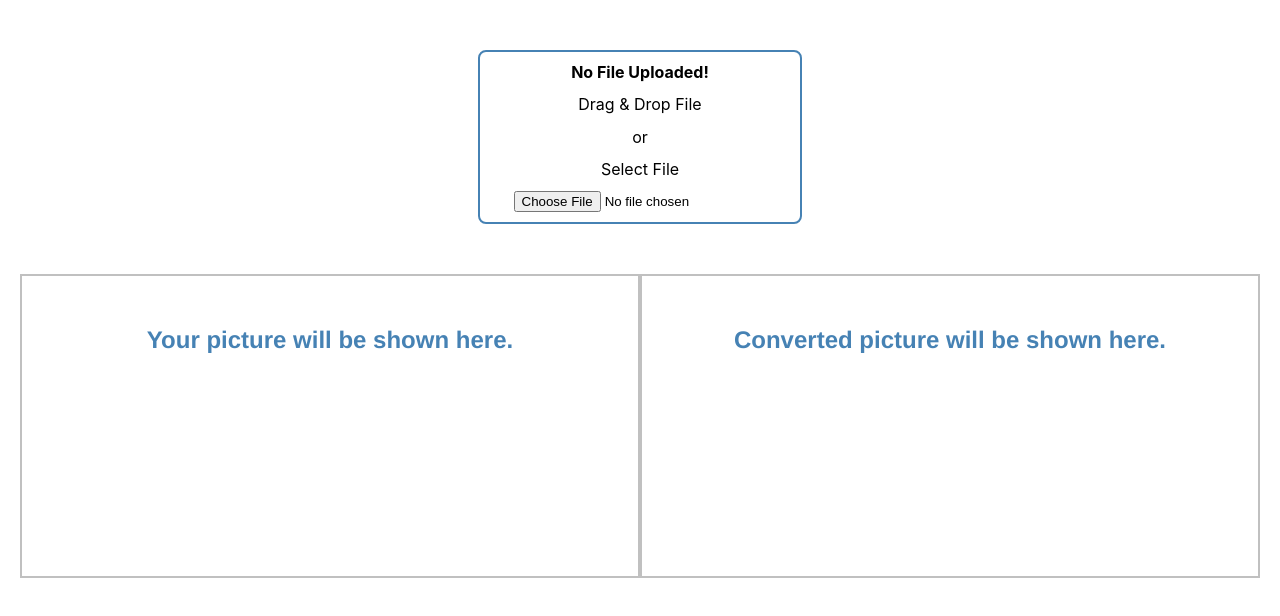
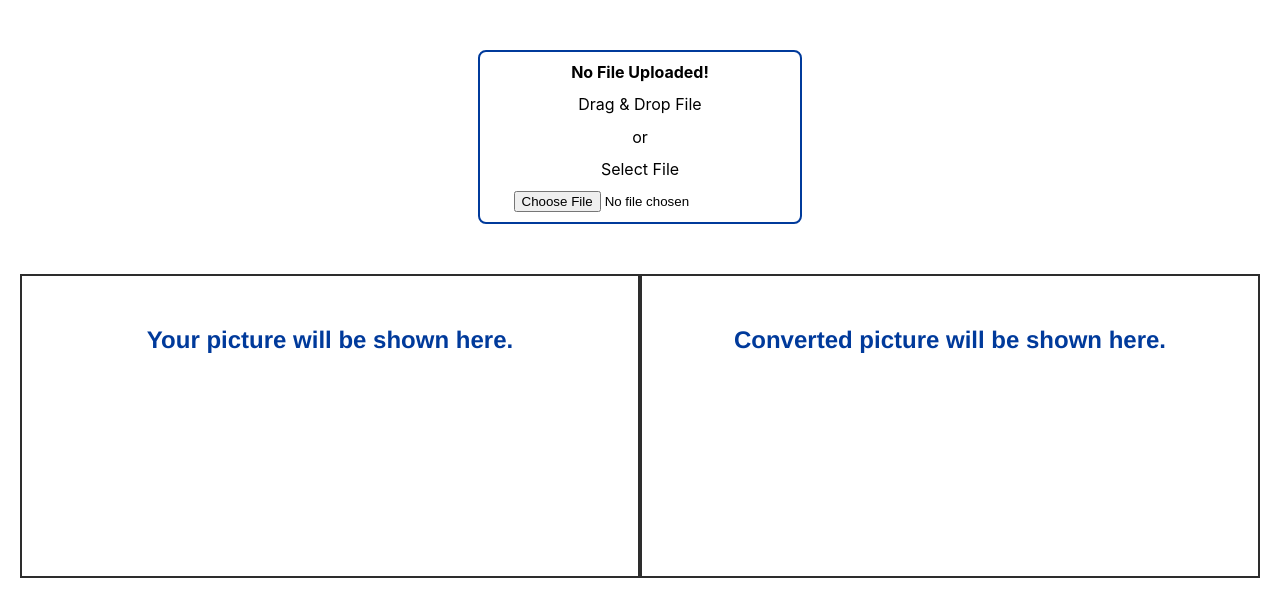
Before and after one commit to a-ogilvie/indeed-image-convertor, a React (Create React App) app: page / in a window 1280 px wide. Shown: the top 616 px of the page. Built offline with nearby package versions, Linux system fonts and the light colour scheme.

Commit message:
Feature: use indeed colour

```diff
--- a/src/App.css
+++ b/src/App.css
@@ -5,14 +5,14 @@
 .file-uploader {
   width: 300px;
   height: 150px;
-  border: 2px solid steelblue;
+  border: 2px solid #003A9B;
   border-radius: 8px;
   padding: 10px;
   font-size: 16px;
 }
 
 .file-uploader--dragging {
-  background-color: lightblue;
+  border-color: #9d2b6b;
 }
 
 .file-uploader__contents {
@@ -42,7 +42,7 @@
   }
 }
 .inputBox, .outputBox {
-  border: 2px solid silver;
+  border: 2px solid #2d2d2d;
   width: 100%;
   min-height: inherit;
 }
@@ -52,7 +52,7 @@
 .inputBox > div, .outputBox > div  {
   font-size: 1.5em;
   font-family: Helvetica, sans-serif;
-  color: steelblue;
+  color: #003A9B;
   font-weight: bold;
   margin-top: 50px;
 }
@@ -63,12 +63,12 @@
   width: 11em;
   height: 11em;
   border-radius: 50%;
-  background: #162C5B;
-  background: -moz-linear-gradient(left, #162C5B 10%, rgba(255, 255, 255, 0) 42%);
-  background: -webkit-linear-gradient(left, #162C5B 10%, rgba(255, 255, 255, 0) 42%);
-  background: -o-linear-gradient(left, #162C5B 10%, rgba(255, 255, 255, 0) 42%);
-  background: -ms-linear-gradient(left, #162C5B 10%, rgba(255, 255, 255, 0) 42%);
-  background: linear-gradient(to right, #162C5B 10%, rgba(255, 255, 255, 0) 42%);
+  background: #003a9b;
+  background: -moz-linear-gradient(left, #003a9b 10%, rgba(255, 255, 255, 0) 42%);
+  background: -webkit-linear-gradient(left, #003a9b 10%, rgba(255, 255, 255, 0) 42%);
+  background: -o-linear-gradient(left, #003a9b 10%, rgba(255, 255, 255, 0) 42%);
+  background: -ms-linear-gradient(left, #003a9b 10%, rgba(255, 255, 255, 0) 42%);
+  background: linear-gradient(to right, #003a9b 10%, rgba(255, 255, 255, 0) 42%);
   position: relative;
   -webkit-animation: load3 1.4s infinite linear;
   animation: load3 1.4s infinite linear;
@@ -79,7 +79,7 @@
 .loader:before {
   width: 50%;
   height: 50%;
-  background: #162C5B;
+  background: #003a9b;
   border-radius: 100% 0 0 0;
   position: absolute;
   top: 0;
```
